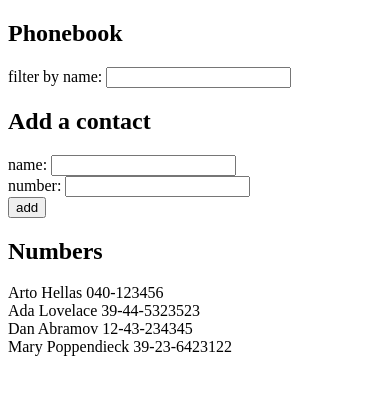
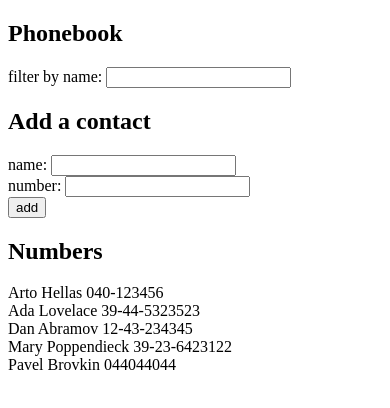
Before and after one commit to pbrovkin/FullStackOpen, a React (Create React App) app in the folder part2/phonebook/: page / in a window 390 px wide. Shown: the top 408 px of the page. Built offline with nearby package versions, Linux system fonts and the light colour scheme; data requests are answered from the project's data file.

Commit message:
phonebook, step7

```diff
--- a/part2/phonebook/db.json
+++ b/part2/phonebook/db.json
@@ -19,6 +19,11 @@
       "name": "Mary Poppendieck",
       "number": "39-23-6423122",
       "id": 4
+    },
+    {
+      "name": "Pavel Brovkin",
+      "number": "044044044",
+      "id": 5
     }
   ]
 }
--- a/part2/phonebook/package.json
+++ b/part2/phonebook/package.json
@@ -14,7 +14,8 @@
     "start": "react-scripts start",
     "build": "react-scripts build",
     "test": "react-scripts test",
-    "eject": "react-scripts eject"
+    "eject": "react-scripts eject",
+    "server": "json-server -p3001 --watch db.json"
   },
   "eslintConfig": {
     "extends": "react-app"
--- a/part2/phonebook/src/App.js
+++ b/part2/phonebook/src/App.js
@@ -3,6 +3,7 @@ import axios from 'axios'
 import Filter from './components/Filter'
 import ContactForm from './components/ContactForm'
 import Contacts from './components/Contacts'
+import contactService from './services/contacts'
 
 const App = () => {
   const [contacts, setContacts] = useState([])
@@ -28,9 +29,13 @@ const App = () => {
         name: newName,
         number: newNumber
       }
-      setContacts(contacts.concat(contactObject))
-      setNewName('')
-      setNewNumber('')
+      contactService
+        .create(contactObject)
+        .then(returnedContact => {
+          setContacts(contacts.concat(contactObject))
+          setNewName('')
+          setNewNumber('')
+        })
     } else {
       alert(`${newName} is already added to phonebook`)
       setNewName('')
--- /dev/null
+++ b/part2/phonebook/src/services/contacts.js
@@ -0,0 +1,18 @@
+import axios from 'axios'
+const baseUrl = 'http://localhost:3001/contacts'
+
+const getAll = () => {
+    return axios.get(baseUrl)
+}
+
+const create = newObject => {
+    const request = axios.post(baseUrl, newObject)
+    return request.then(response => response.data)
+}
+
+const update = (id, newObject) => {
+    const request = axios.put(`${baseUrl}/${id}`, newObject)
+    return request.then(response => response.data)
+}
+
+export default { getAll, create, update }
```
Lines whose indentation alone changed are shown as unchanged.
